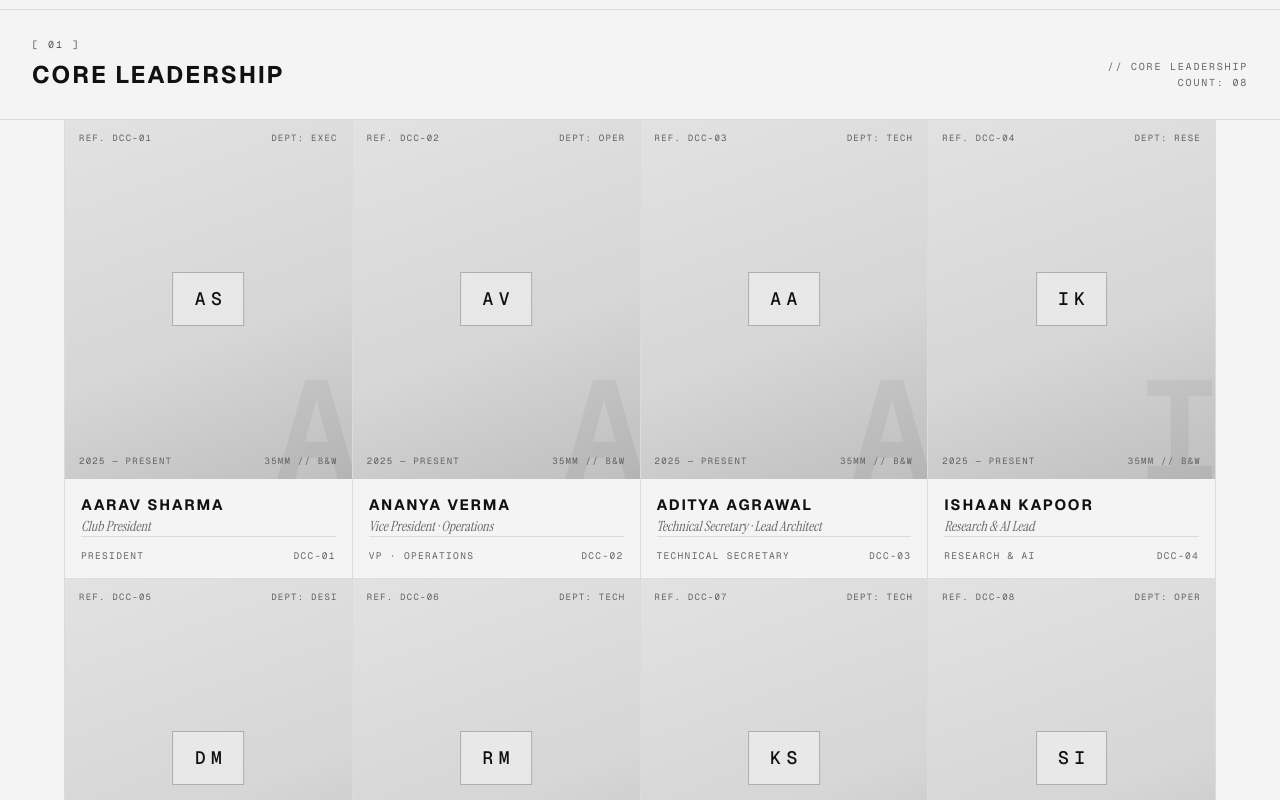
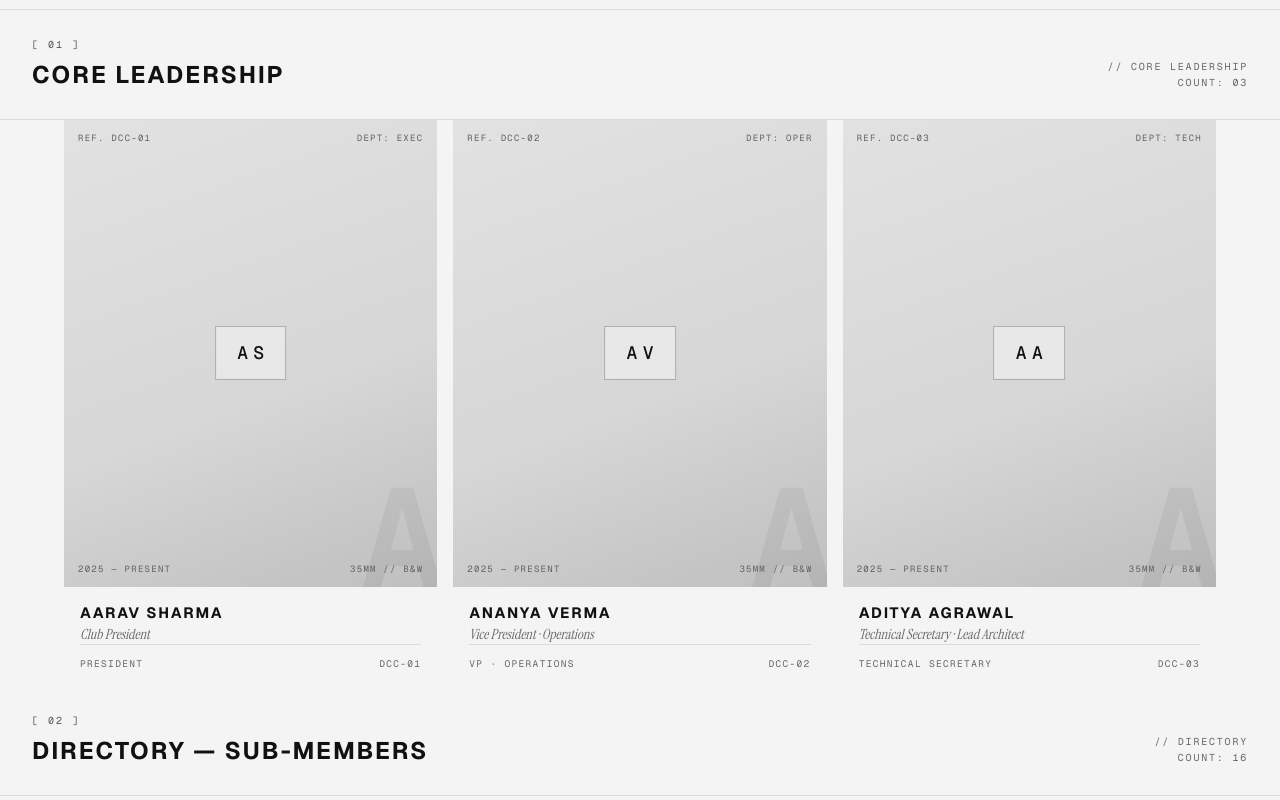
Before and after one commit to Gyaanendra/dcc-website-2, a Next.js app: page /teams in a window 1280 px wide. Shown: the part 780-1580 px from the top of the page. Built offline with nearby package versions, Linux system fonts and the light colour scheme.

Commit message:
changes revised

```diff
--- a/componants/Gallery/gallery-data.ts
+++ b/componants/Gallery/gallery-data.ts
@@ -23,7 +23,7 @@ export const galleryImages: GalleryImage[] = [
     category: "ALPINE / TERRAIN",
     location: "Dolomite Alps, Italy",
     year: "2026",
-    aspectRatio: "3 / 2",
+    aspectRatio: "16 / 10",
     src: "https://images.unsplash.com/photo-1464822759023-fed622ff2c3b?q=80&w=1600&auto=format&fit=crop",
     alt: "Rugged alpine limestone peaks shrouded in drifting morning clouds",
     caption:
@@ -38,7 +38,7 @@ export const galleryImages: GalleryImage[] = [
     category: "MACRO / TEXTURE",
     location: "Kew Botanical Gardens",
     year: "2026",
-    aspectRatio: "4 / 3",
+    aspectRatio: "16 / 10",
     src: "https://images.unsplash.com/photo-1518531933037-91b2f5f229cc?q=80&w=1600&auto=format&fit=crop",
     alt: "Macro photograph of Monstera leaf venation with condensation droplets",
     caption:
@@ -53,7 +53,7 @@ export const galleryImages: GalleryImage[] = [
     category: "HYDROLOGY / BRAIDED",
     location: "Vatnajökull Outwash, Iceland",
     year: "2026",
-    aspectRatio: "16 / 9",
+    aspectRatio: "16 / 10",
     src: "https://images.unsplash.com/photo-1507525428034-b723cf961d3e?q=80&w=1600&auto=format&fit=crop",
     alt: "Aerial patterns of volcanic glacial meltwater branching across black sand",
     caption:
@@ -68,7 +68,7 @@ export const galleryImages: GalleryImage[] = [
     category: "GEOMORPHOLOGY / DESERT",
     location: "Sossusvlei, Namibia",
     year: "2026",
-    aspectRatio: "2 / 1",
+    aspectRatio: "16 / 10",
     src: "https://images.unsplash.com/photo-1509316975850-ff9c5deb0cd9?q=80&w=1600&auto=format&fit=crop",
     alt: "Crest of a monumental red desert sand dune casting sharp black shadow",
     caption:
@@ -83,7 +83,7 @@ export const galleryImages: GalleryImage[] = [
     category: "MIST / FJORD",
     location: "Geirangerfjord, Norway",
     year: "2026",
-    aspectRatio: "4 / 3",
+    aspectRatio: "16 / 10",
     src: "https://images.unsplash.com/photo-1470071459604-3b5ec3a7fe05?q=80&w=1600&auto=format&fit=crop",
     alt: "Mirror-like fjord reflecting evergreen slopes veiled in soft morning mist",
     caption:
@@ -98,7 +98,7 @@ export const galleryImages: GalleryImage[] = [
     category: "ORGANIC / SPIRAL",
     location: "Daintree Rainforest, Australia",
     year: "2026",
-    aspectRatio: "1 / 1",
+    aspectRatio: "16 / 10",
     src: "https://images.unsplash.com/photo-1448375240586-882707db888b?q=80&w=1600&auto=format&fit=crop",
     alt: "Overhead view of radial tree fern fronds forming natural Fibonacci spiral",
     caption:
@@ -113,7 +113,7 @@ export const galleryImages: GalleryImage[] = [
     category: "LITHIC / FRACTURE",
     location: "Reynisfjara, Iceland",
     year: "2026",
-    aspectRatio: "3 / 2",
+    aspectRatio: "16 / 10",
     src: "https://images.unsplash.com/photo-1506744038136-46273834b3fb?q=80&w=1600&auto=format&fit=crop",
     alt: "Geometric columnar basalt cliffs rising from turbulent sea foam",
     caption:
@@ -128,7 +128,7 @@ export const galleryImages: GalleryImage[] = [
     category: "EROSION / OPTICS",
     location: "Navajo Nation, Arizona",
     year: "2026",
-    aspectRatio: "4 / 5",
+    aspectRatio: "16 / 10",
     src: "https://images.unsplash.com/photo-1473448912268-2022ce9509d8?q=80&w=1600&auto=format&fit=crop",
     alt: "Sunbeam descending through twisting red sandstone slot canyon walls",
     caption:
--- a/componants/Teams/CoreTeamGrid.tsx
+++ b/componants/Teams/CoreTeamGrid.tsx
@@ -5,8 +5,9 @@ import CoreMemberCard from "./CoreMemberCard";
 import type { CoreMember } from "./types";
 
 /**
- * 4-column editorial matrix framed by 1px hairlines. Panels reveal with a
- * staggered fade-up (animation type 5) driven by IntersectionObserver.
+ * 3-card editorial row for the core leads: a hairline matrix on small
+ * screens, separated cards with a small gap from md up. Panels reveal with
+ * a staggered fade-up (animation type 5) driven by IntersectionObserver.
  */
 export default function CoreTeamGrid({ members }: { members: CoreMember[] }) {
   const gridRef = useRef<HTMLDivElement>(null);
@@ -38,13 +39,13 @@ export default function CoreTeamGrid({ members }: { members: CoreMember[] }) {
     <div className="mx-auto max-w-6xl">
       <div
         ref={gridRef}
-        className="grid grid-cols-1 border-l border-black/10 sm:grid-cols-2 lg:grid-cols-4"
+        className="grid grid-cols-1 border-l border-black/10 md:grid-cols-3 md:gap-4 md:border-l-0"
       >
         {members.map((member, index) => (
           <div
             key={member.id}
             data-reveal
-            className="relative border-r border-b border-black/10 hover:z-10"
+            className="relative border-r border-b border-black/10 hover:z-10 md:border-r-0 md:border-b-0"
             style={{ "--stagger-index": index } as CSSProperties}
           >
             <CoreMemberCard member={member} />
--- a/componants/Teams/TeamsPage.tsx
+++ b/componants/Teams/TeamsPage.tsx
@@ -3,6 +3,9 @@ import RevealOnView from "./RevealOnView";
 import SubMembersDirectory from "./SubMembersDirectory";
 import TeamsHero from "./TeamsHero";
 import { coreMembers, subMembers } from "./team-data";
+
+// Core page shows the top three leads only; the count must follow the slice.
+const coreTeam = coreMembers.slice(0, 3);
 
 interface SectionHeaderProps {
   index: string;
@@ -66,9 +69,9 @@ export default function TeamsPage() {
             index="01"
             title="Core Leadership"
             metaTop="// CORE LEADERSHIP"
-            metaBottom={`COUNT: ${String(coreMembers.length).padStart(2, "0")}`}
+            metaBottom={`COUNT: ${String(coreTeam.length).padStart(2, "0")}`}
           />
-          <CoreTeamGrid members={coreMembers} />
+          <CoreTeamGrid members={coreTeam} />
         </section>
 
         <section aria-label="Sub-members directory">
```
